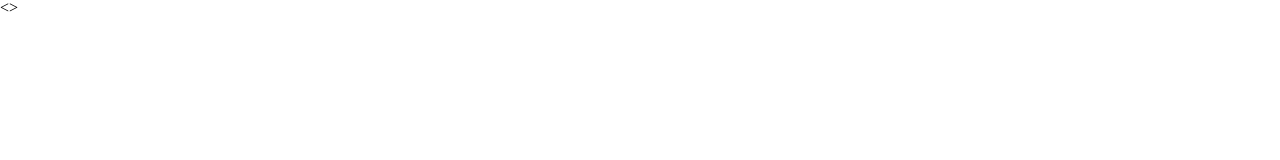
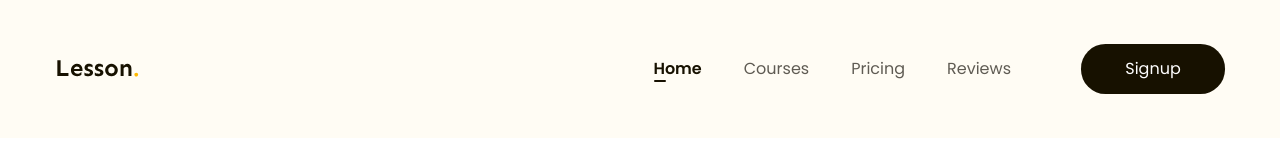
Before and after one commit to Hienmaixuan/project-html-css-01, a plain HTML site: page index.html in a window 1280 px wide. Drawn offline with Linux system fonts and the light colour scheme.

Commit message:
Section header

```diff
--- a/css/style.css
+++ b/css/style.css
@@ -0,0 +1,101 @@
+* {
+  box-sizing: border-box;
+}
+
+:root {
+  --primary-text-color: #171100;
+  --background-color: #fffcf4;
+  --white-color: #fff;
+}
+
+/*đổi đơn vị px sang rem, 1 rem =16px, cần quy đổi 1 rem = 10px thì quy đổi 1 rem = 62,5% */
+html {
+  font-size: 62.5%;
+}
+body {
+  /*1.6rem = 16px */
+  font-size: 1.6rem;
+  font-family: Poppins, sans-serif;
+}
+/* *******dùng chung/common CSS */
+a {
+  text-decoration: none;
+}
+li {
+  list-style: none;
+}
+/* viết CSS cho phần Header ở đây/Header section */
+.header {
+  background-color: var(--background-color);
+  padding-top: 44px;
+  padding-bottom: 44px;
+}
+.header .maint-content {
+  width: 1170px;
+  margin-left: auto;
+  margin-right: auto; /*nếu viết kiểu short hand: margin: 0 auto;*/
+  max-width: calc(100% - 24px);
+}
+
+.header .body {
+  display: flex;
+  align-items: center; /*căn giữa theo trục dọc*/
+}
+
+.header nav {
+  display: flex;
+  margin-left: auto;
+}
+
+.header nav a {
+  font-size: 1.6rem; /*bằng 16px*/
+  line-height: 28px; /*khoảng cách dòng*/
+  color: #5f5b53;
+  padding-left: 21px;
+  padding-right: 21px;
+}
+
+/* Pseudo code: lớp giả */
+.header nav a:hover {
+  color: var(--primary-text-color);
+  text-shadow: 1px 0 0 currentColor;
+}
+
+.header nav a.active {
+  font-weight: 600; /*semi-bold 600*/
+  color: var(--primary-text-color);
+  position: relative;
+}
+/* Pseudo code */
+.header nav li a.active::after {
+  content: "";
+  width: 12px;
+  height: 2px;
+  border-radius: 1px;
+  -webkit-border-radius: 1px;
+  -moz-border-radius: 1px;
+  -ms-border-radius: 1px;
+  -o-border-radius: 1px;
+  background: var(--primary-text-color);
+  display: block;
+  position: absolute;
+  top: 23px;
+  left: 22px;
+}
+
+.header .body .btn-sign-up {
+  width: 144px;
+  /* height: 50px; */
+  line-height: 50px;
+  background: var(--primary-text-color);
+  color: var(--white-color);
+  border-radius: 24.5px;
+  -webkit-border-radius: 24.5px;
+  -moz-border-radius: 24.5px;
+  -ms-border-radius: 24.5px;
+  -o-border-radius: 24.5px;
+  text-align: center;
+  margin-left: 49px;
+}
+
+/* Kết thúc Header ở đây/end header section */
--- a/index.html
+++ b/index.html
@@ -1,14 +1,42 @@
 <!DOCTYPE html>
 <html lang="vi-VN">
-  <>
+  <head>
     <meta charset="UTF-8" />
     <meta name="viewport" content="width=device-width, initial-scale=1.0" />
     <title>learning landing page</title>
 
-  <!--reset CSS-->
+    <!-- google font -->
+    <link rel="preconnect" href="https://fonts.googleapis.com" />
+    <link rel="preconnect" href="https://fonts.gstatic.com" crossorigin />
+    <link
+      href="https://fonts.googleapis.com/css2?family=Poppins:ital,wght@0,100;0,200;0,300;0,400;0,500;0,600;0,700;0,800;0,900;1,100;1,200;1,300;1,400;1,500;1,600;1,700;1,800;1,900&display=swap"
+      rel="stylesheet"
+    />
+
+    <!--reset CSS-->
     <link rel="stylesheet" href="./css/reset.css" />
     <!--Custom CSS-->
-    <link rel="stylesheet" href="./css/style.css">
+    <link rel="stylesheet" href="./css/style.css" />
   </head>
-  <body></body>
+  <body>
+    <header class="header">
+      <div class="maint-content">
+        <div class="body">
+          <!-- logo -->
+          <a href="#"><img src="./img/BG.svg" alt="logo" class="logo" /></a>
+
+          <!-- navigation: thanh điều hướng -->
+          <nav>
+            <li><a class="active" href="#">Home</a></li>
+            <li><a href="#">Courses</a></li>
+            <li><a href="#">Pricing</a></li>
+            <li><a href="#">Reviews</a></li>
+          </nav>
+
+          <!--call to action button -->
+          <a href="#" class="btn btn-sign-up">Signup</a>
+        </div>
+      </div>
+    </header>
+  </body>
 </html>
```
Also changed, not shown: img/BG.svg (added).
